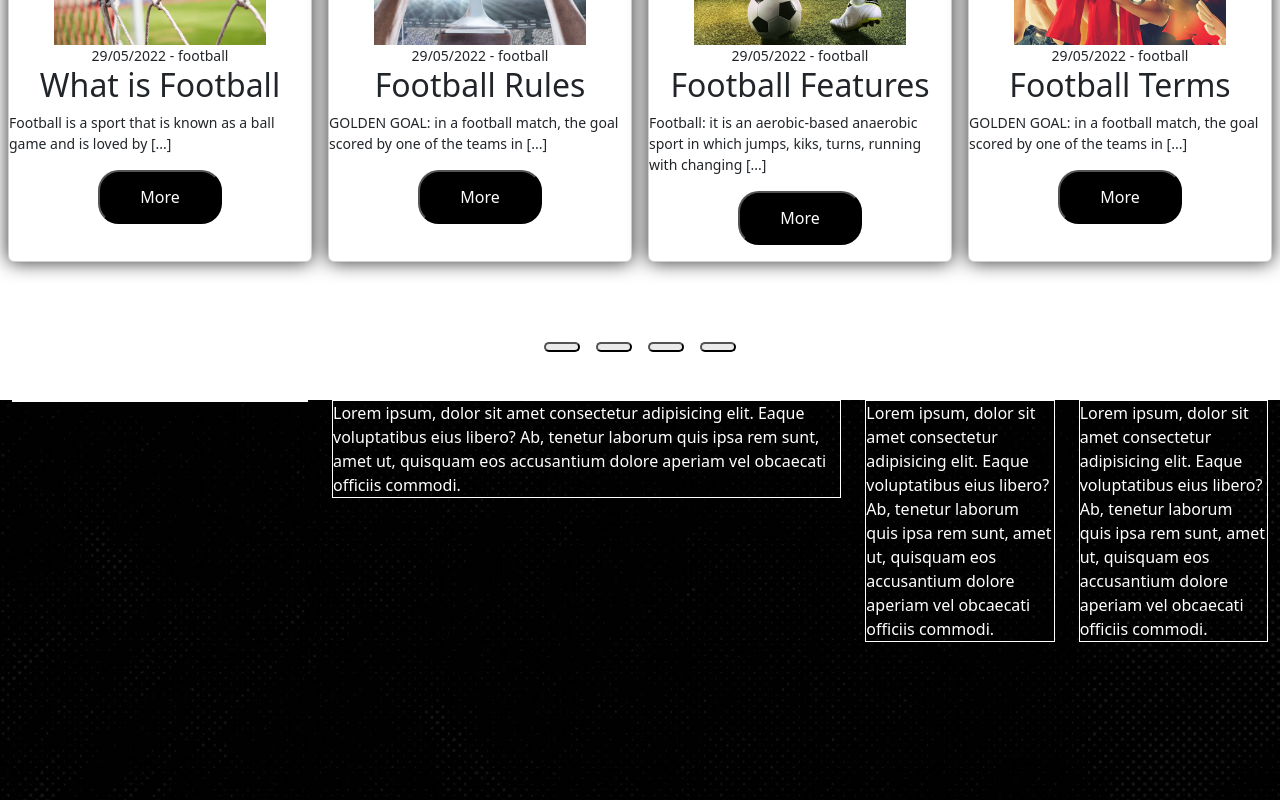
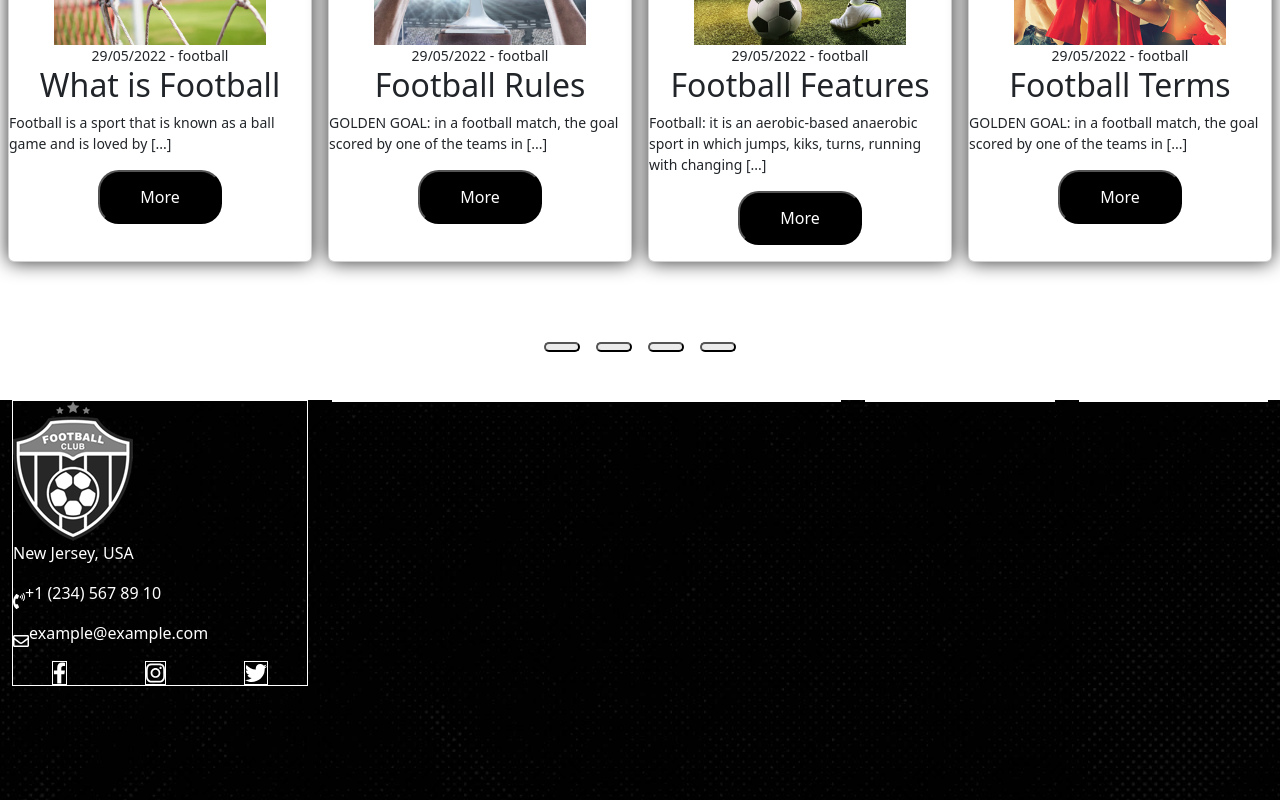
Before and after one commit to AlessioAbbati/proj-html-vuejs, a Vue app: page / in a window 1280 px wide. Shown: the part 3194-3994 px from the top of the page. Built offline with nearby package versions, Linux system fonts and the light colour scheme.

Commit message:
add first part of footer

```diff
--- a/src/components/AppFooter.vue
+++ b/src/components/AppFooter.vue
@@ -6,22 +6,44 @@
         <div class="row">
             <div class="col-md-3">
                 <div class="content d-flex flex-column">
-
+                    <div class="img">
+                        <img src="../assets/img/logo-footer-football.png" alt="">
+                    </div>
+                    <div class="info">
+                        <span class="d-flex align-items-center justify-content-start">
+                            <font-awesome-icon :icon="['fas', 'location-dot']" />
+                            <font-awesome-icon :icon="['fas', 'location-pin']" />
+                            <p>New Jersey, USA</p>
+                        </span>
+                        <span class="d-flex align-items-center justify-content-start">
+                            <font-awesome-icon :icon="['fas', 'phone-volume']" />
+                            <p>+1 (234) 567 89 10</p>
+                        </span>
+                        <span class="d-flex align-items-center justify-content-start">
+                            <font-awesome-icon :icon="['far', 'envelope']" />
+                            <p>example@example.com</p>
+                        </span>
+                    </div>
+                    <div class="socials d-flex justify-content-around">
+                        <font-awesome-icon class="icon" :icon="['fab', 'facebook-f']" />
+                        <font-awesome-icon class="icon" :icon="['fab', 'instagram']" />
+                        <font-awesome-icon class="icon" :icon="['fab', 'twitter']" />
+                    </div>
                 </div>
             </div>
             <div class="col-md-5">
                 <div class="content">
-                    Lorem ipsum, dolor sit amet consectetur adipisicing elit. Eaque voluptatibus eius libero? Ab, tenetur laborum quis ipsa rem sunt, amet ut, quisquam eos accusantium dolore aperiam vel obcaecati officiis commodi.
+
                 </div>
             </div>
             <div class="col-md-2">
                 <div class="content">
-                    Lorem ipsum, dolor sit amet consectetur adipisicing elit. Eaque voluptatibus eius libero? Ab, tenetur laborum quis ipsa rem sunt, amet ut, quisquam eos accusantium dolore aperiam vel obcaecati officiis commodi.
+
                 </div>
             </div>
             <div class="col-md-2">
                 <div class="content">
-                    Lorem ipsum, dolor sit amet consectetur adipisicing elit. Eaque voluptatibus eius libero? Ab, tenetur laborum quis ipsa rem sunt, amet ut, quisquam eos accusantium dolore aperiam vel obcaecati officiis commodi.
+
                 </div>
             </div>
         </div>
@@ -38,6 +60,18 @@ footer {
     .content {
         color: white;
         border: 1px solid white;
+        .info {
+            span {
+                vertical-align: middle;
+            }
+        }
+        .socials {
+            font-size: 1.5rem;
+            .icon {
+                border: 1px solid white;
+
+            }
+        }
     }
 }
 </style>
```
